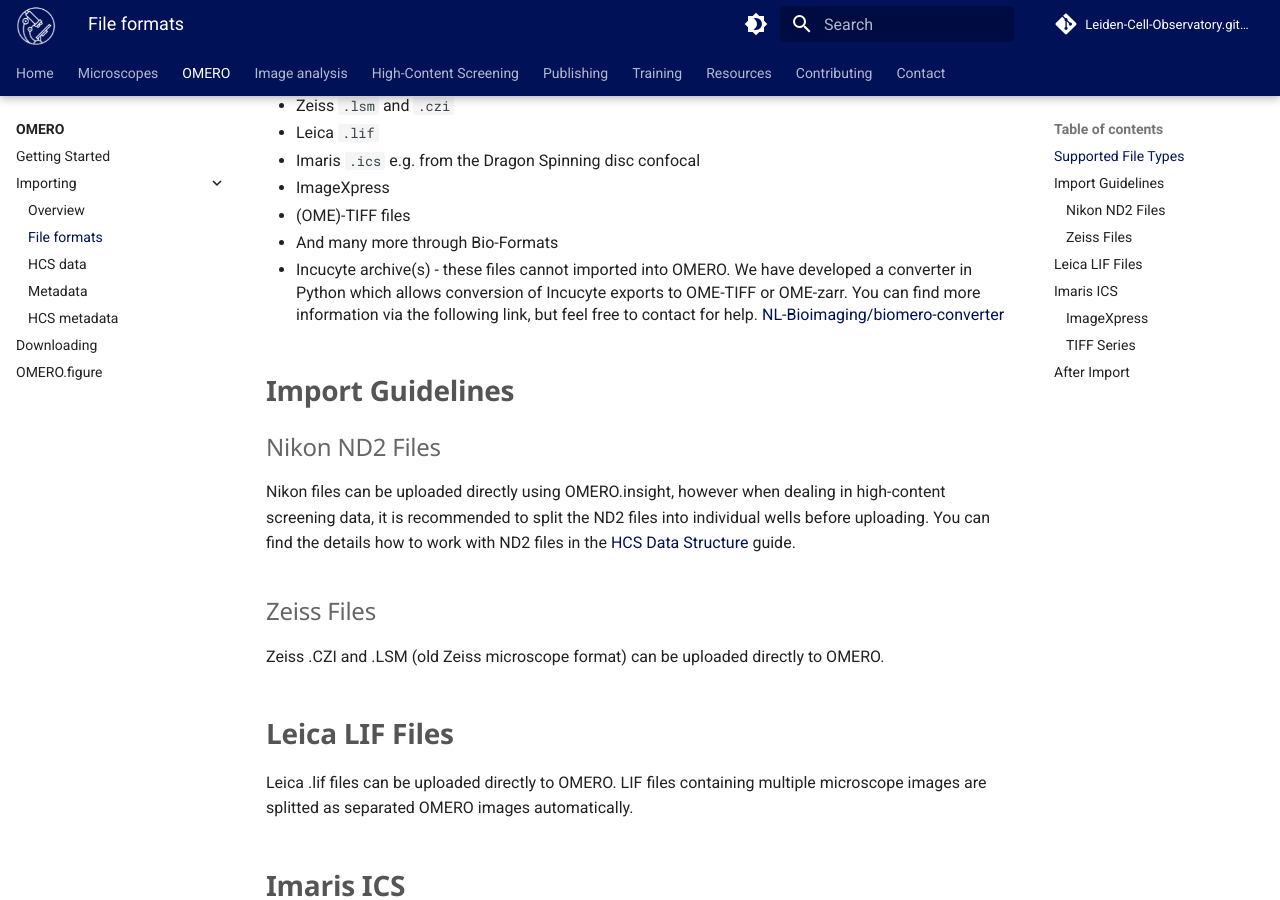
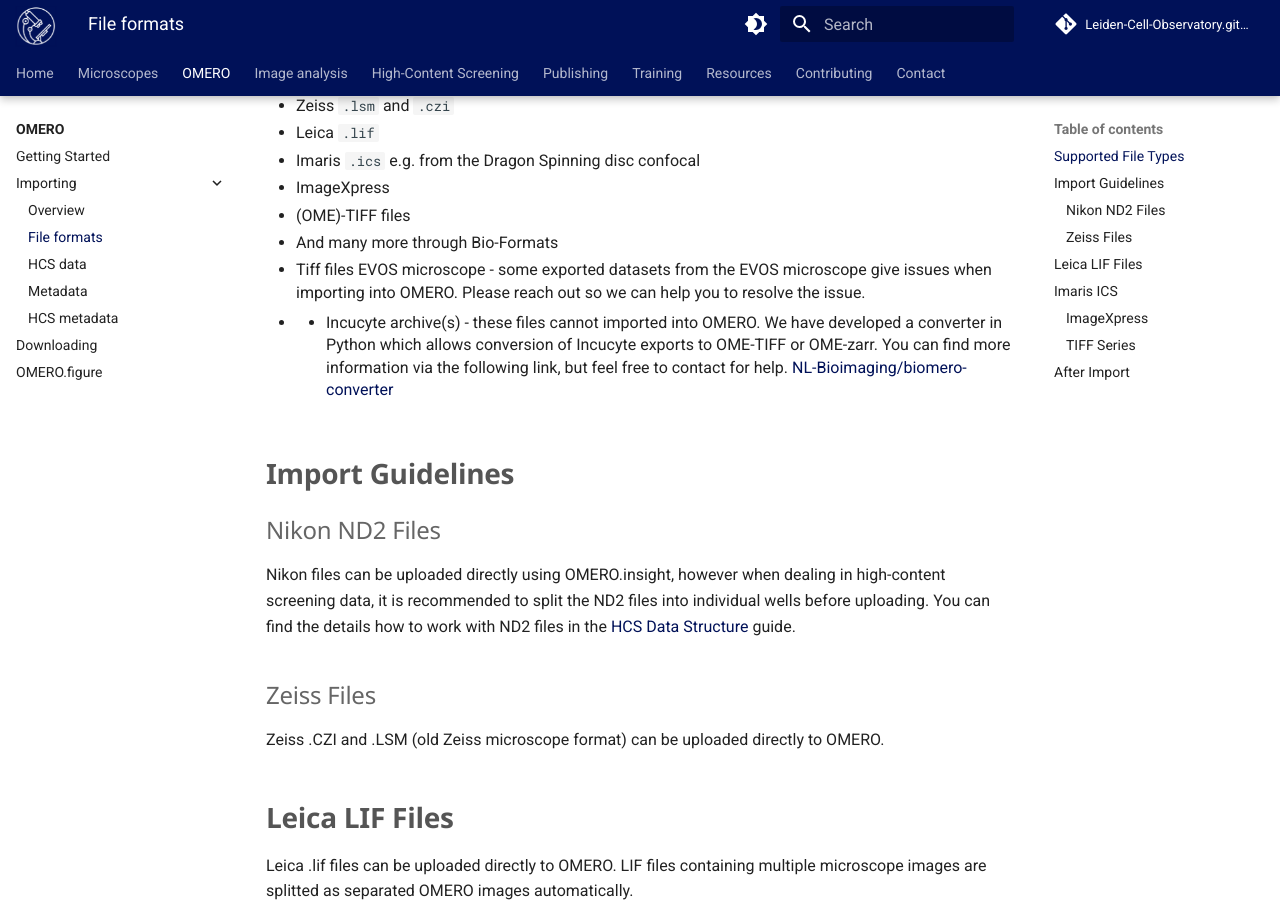
Before and after one commit to Leiden-Cell-Observatory/Leiden-Cell-Observatory.github.io, an MkDocs documentation site: the page built from docs/omero/importing/microscope-files.md, in a window 1280 px wide and 900 px high, scrolled down 599 px. Built offline with MkDocs 1.6.1 and Material for MkDocs 9.7.7, drawn with Linux system fonts in a browser that asks for light colours; comment, search, counter and statistics services are not loaded.

Commit message:
Update microscope-files.md

```diff
--- a/docs/omero/importing/microscope-files.md
+++ b/docs/omero/importing/microscope-files.md
@@ -17,7 +17,8 @@
    - ImageXpress
    - (OME)-TIFF files
    - And many more through Bio-Formats
-   - Incucyte archive(s) - these files cannot imported into OMERO. We have developed a converter in Python which allows conversion of Incucyte exports to OME-TIFF or OME-zarr. You can find more information via the following link, but feel free to contact for help. [NL-Bioimaging/biomero-converter](https://github.com/NL-BioImaging/biomero-converter )
+   - Tiff files EVOS microscope - some exported datasets from the EVOS microscope give issues when importing into OMERO. Please reach out so we can help you to resolve the issue.
+   - - Incucyte archive(s) - these files cannot imported into OMERO. We have developed a converter in Python which allows conversion of Incucyte exports to OME-TIFF or OME-zarr. You can find more information via the following link, but feel free to contact for help. [NL-Bioimaging/biomero-converter](https://github.com/NL-BioImaging/biomero-converter )
 
 ## Import Guidelines
 
```
